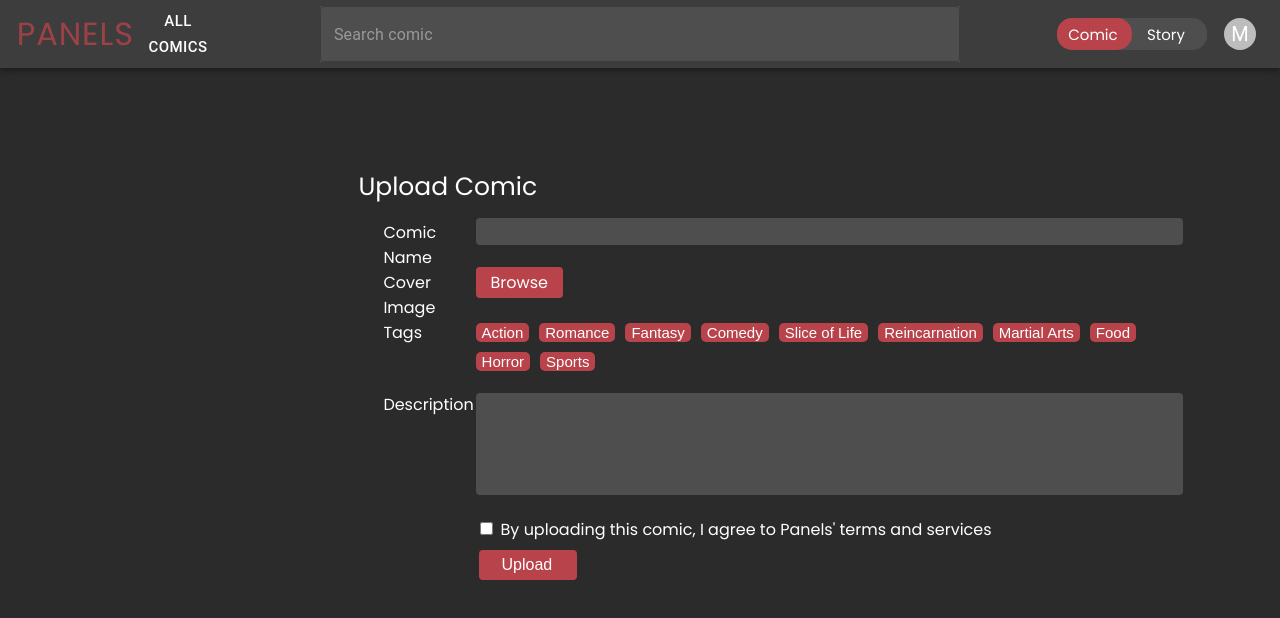
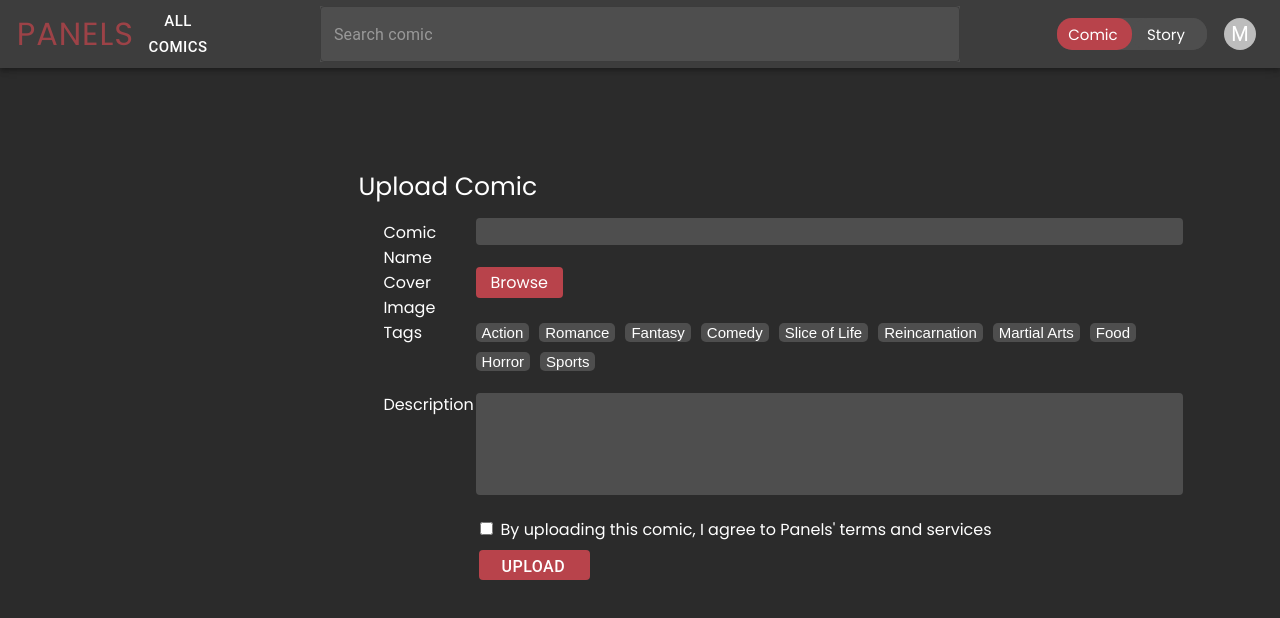
Before and after one commit to CobyYee/Panels, a React (Create React App) app in the folder client/: page /uploadcomic in a window 1280 px wide. Shown: the top 618 px of the page. Built offline with nearby package versions, Linux system fonts and the light colour scheme; no server answers.

Commit message:
Adjusted UploadComic to be able to submit inputs as FormData. Adjusted App.css for tags button to visually match

```diff
--- a/client/src/App.css
+++ b/client/src/App.css
@@ -280,6 +280,15 @@ html, body {
   border: 0px solid transparent;
 }
 
+.tag_button_unselected {
+    font-size: 15px;
+    margin: 5px 10px 5px 0px;
+    color: white;
+    background-color: #4e4e4e;
+    border-radius: 5px;
+    border: 0px solid transparent;
+  }
+
 #terms_checkbox {
   margin-bottom: 15px;
 }
--- a/client/src/components/UploadComic.js
+++ b/client/src/components/UploadComic.js
@@ -1,12 +1,29 @@
 import { useState } from 'react';
+import Button from '@mui/material/Button';
+import Box from '@mui/material/Box'
 
 function UploadComic() {
     const [file, setFile] = useState(null);
-    const [tags, setTags] = useState(["Action", "Romance", "Fantasy", "Comedy", "Slice of Life", "Reincarnation", "Martial Arts",
-                                            "Food", "Horror", "Sports"]);
+    const tags = ["Action", "Romance", "Fantasy", "Comedy", "Slice of Life", "Reincarnation", "Martial Arts", "Food", "Horror", "Sports"];
+    const [selectedTags, setSelectedTags] = useState([]);
+
+    const handleSubmit = (event) => {
+        event.preventDefault();
+        const data = new FormData(event.currentTarget);
+        console.log(data.get("comic_name"));
+    }
+
+    const handleTag = (tag) => {
+        if (selectedTags.includes(tag)) {
+            setSelectedTags(selectedTags.filter(t => t !== tag));
+        }
+        else {
+            setSelectedTags([...selectedTags, tag]);
+        }
+    }
 
     return (
-        <div id="upload_comic">
+        <Box id="upload_comic" component="form" noValidate onSubmit={handleSubmit}>
             <div id="upload_comic_label">
                 Upload Comic
             </div>
@@ -26,7 +43,7 @@ function UploadComic() {
                     </div>
                 </div>
                 <div id="upload_comic_fields">
-                    <input id="upload_comic_name" type="text"></input> <br></br>
+                    <input id="upload_comic_name" type="text" name="comic_name"></input> <br></br>
                     <input id="upload_comic_image" type="file"
                            onChange={(event) => {
                                console.log(event.target.files[0]);
@@ -36,16 +53,16 @@ function UploadComic() {
                     <label id="uploaded_comic_image_label_label" for="uploaded_comic_image_label">{(file !== null) ? file.name : ""}</label>
                     <div id="tags">
                         {tags.map((tag, index) => {
-                            return <button className = "tag_button" value={index}>{tag}</button>
+                            return <button key={"tag-" + index} className = {(selectedTags.includes(tag)) ? "tag_button" : "tag_button_unselected"} value={index} onClick={() => handleTag(tag)}>{tag}</button>
                         })}
                     </div>
-                    <input id="upload_comic_description" type="text"></input> <br></br>
+                    <input id="upload_comic_description" type="text" name="comic_description"></input> <br></br>
                     <input id="terms_checkbox" type="checkbox"></input>
                     <label id="terms_label" for="terms_checkbox">By uploading this comic, I agree to Panels' terms and services</label> <br></br>
-                    <button id="upload_button">Upload</button>
+                    <Button id="upload_button" type="submit">Upload</Button>
                 </div>
             </div>
-        </div>
+        </Box>
     )
 }
 
```
